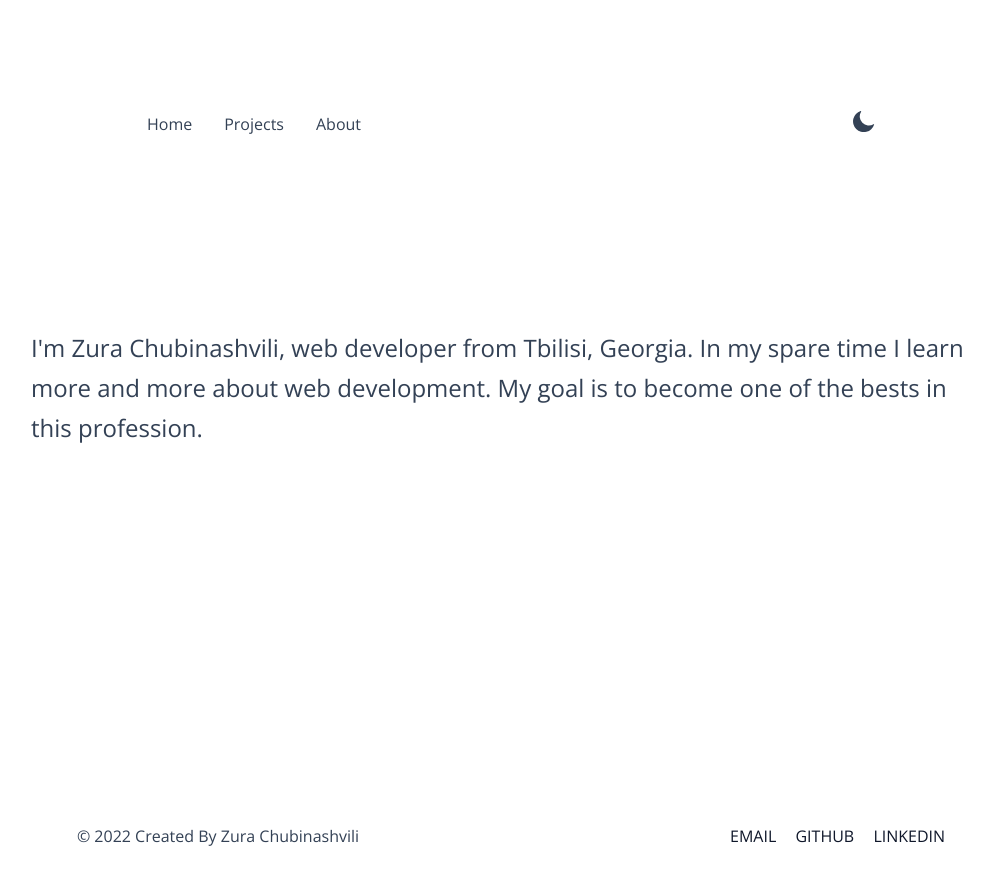
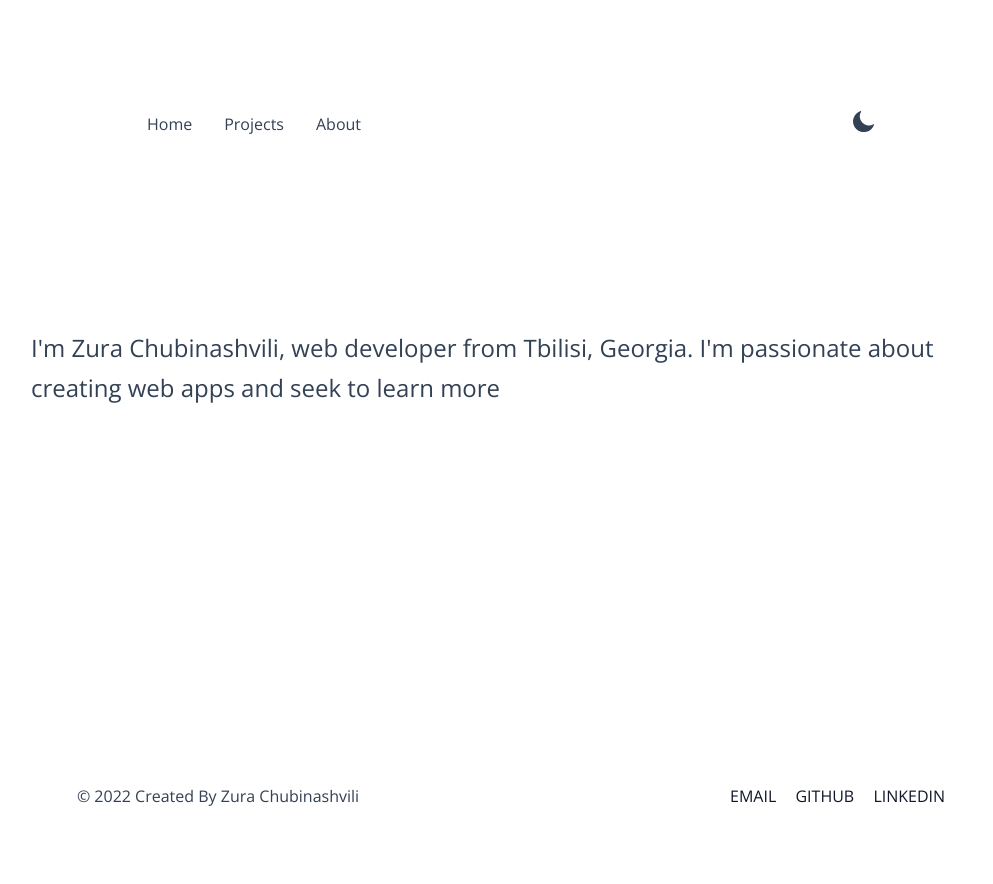
Before and after one commit to chubinashvili/my-portfolio, a React (Create React App) app: page /about in a window 1280 px wide. Shown: the top 884 px of the page, without its empty margins (129-1122 px from the left). Built offline with nearby package versions, Linux system fonts and the light colour scheme.

Commit message:
changed home and about pages text

```diff
--- a/src/routes/About/About.component.jsx
+++ b/src/routes/About/About.component.jsx
@@ -10,7 +10,7 @@ const About = () => {
     <section id='about'>
         <AboutContainer>
           <AboutTextContainer>
-            <AboutText isThemeDark={isThemeDark}>I'm Zura Chubinashvili, web developer from Tbilisi, Georgia. In my spare time I learn more and more about web development. My goal is to become one of the bests in this profession.</AboutText>
+            <AboutText isThemeDark={isThemeDark}>I'm Zura Chubinashvili, web developer from Tbilisi, Georgia. I'm passionate about creating web apps and seek to learn more</AboutText>
           </AboutTextContainer>
         </AboutContainer>
     </section>
--- a/src/routes/Home/Home.component.jsx
+++ b/src/routes/Home/Home.component.jsx
@@ -11,7 +11,7 @@ const Home = () => {
     <section id='home'>
         <HomeContainer>
           <ContentContainer>
-            <Text isThemeDark={isThemeDark}>Hello, I'm <span>Zura Chubinashvili</span>, Web developer. I'm passionate about creating web apps and seek to learn more</Text>
+            <Text isThemeDark={isThemeDark}>Hello, I'm <span>Zura Chubinashvili</span>, Web developer. I'm passionate about building websites, with equal focus on design and functionality</Text>
             <Button isThemeDark={isThemeDark} href='#projects'>
               View My Work
             </Button>
```
